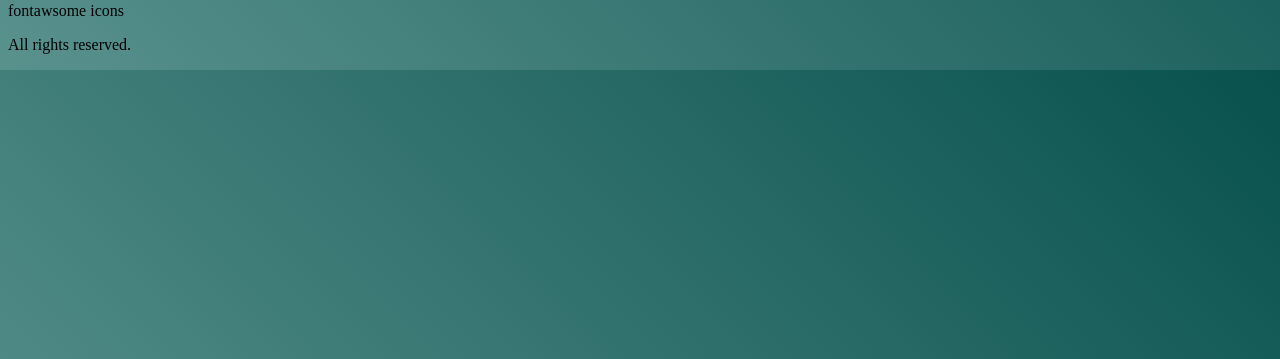
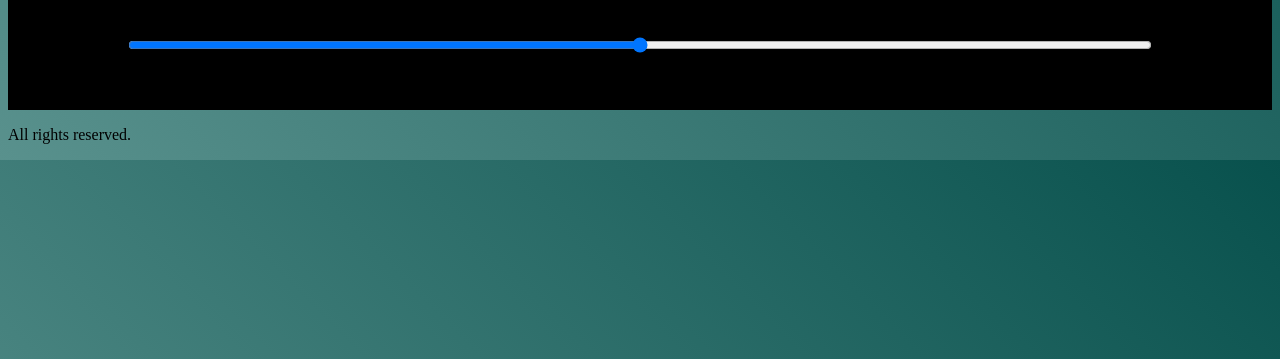
Before and after one commit to samrudhi-builds/FONIC, a plain HTML site: page Music/MP.html in a window 1280 px wide. Shown: the part 441-800 px from the top of the page. Drawn offline with Linux system fonts and the light colour scheme.

Commit message:
buttons modified

```diff
--- a/Music/MP.css
+++ b/Music/MP.css
@@ -43,3 +43,15 @@ h2 {
     position: relative;
 
 }
+.bottom{
+    position: sticky;
+    height: 130px;
+    background-color: black;
+    bottom: 0;
+    display: flex;
+    justify-content: center;
+    align-items: center;
+}
+#myProgressBar{
+    width: 80vw;
+}
--- a/Music/MP.html
+++ b/Music/MP.html
@@ -36,7 +36,7 @@
         <div class="bottom">
             <input type="range" name="range" id="myProgressBar" min="0" max="100">
             <div class="icons">
-                fontawsome icons
+                <!--fontawsone icons-->
             </div>
         </div>
         <scipt src="Mainpage.js"></scipt>
```
